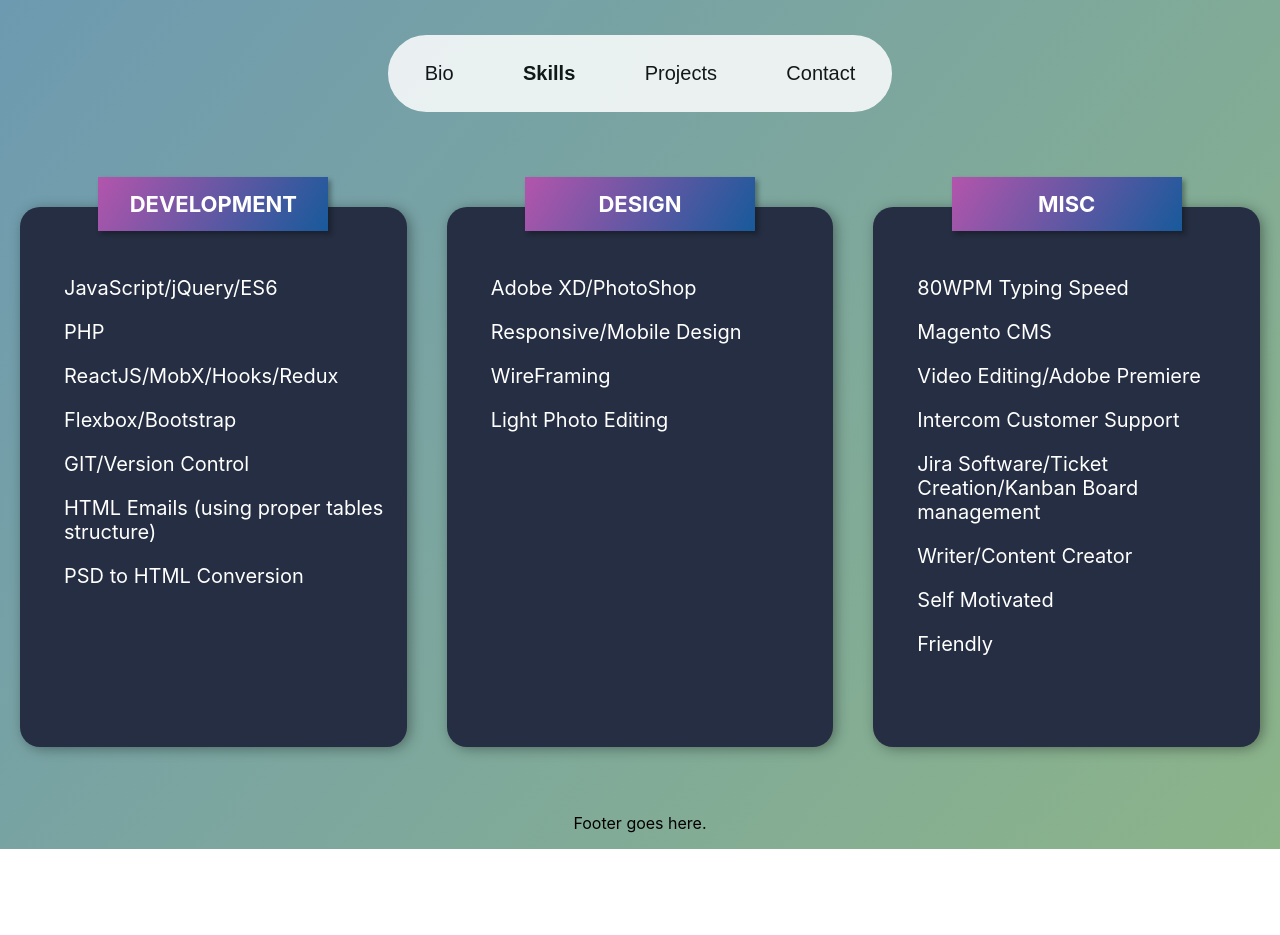
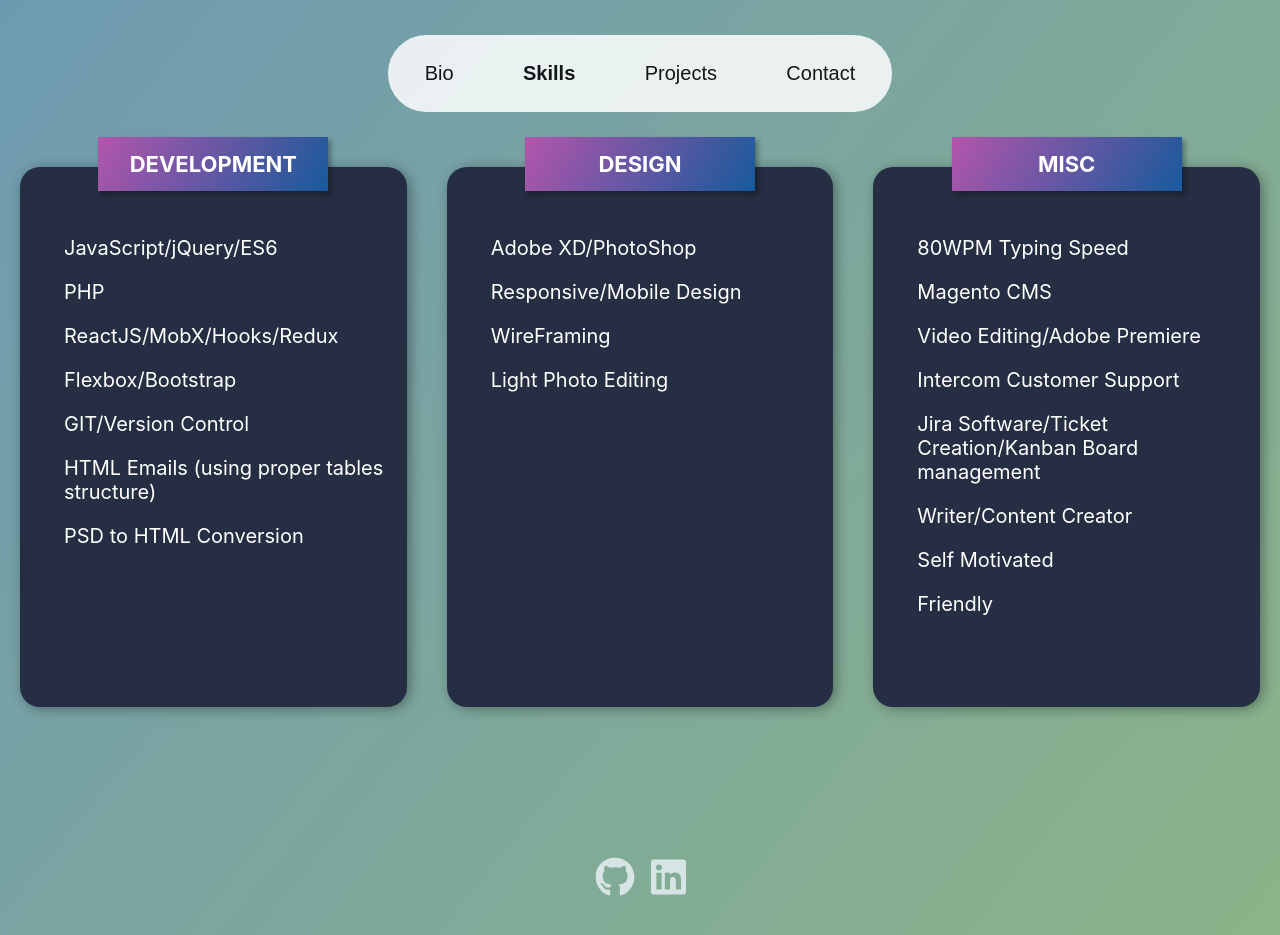
Before and after one commit to sok213/new-portolfio, a React (Create React App) app: page / in a window 1280 px wide. Both pictures are taken after a click on the button "Skills". Before the commit the page ends 849 px from the top, so only its background shows below. Built offline with nearby package versions, Linux system fonts and the light colour scheme.

Commit message:
Add social links to footer.

```diff
--- a/package.json
+++ b/package.json
@@ -4,6 +4,10 @@
   "private": true,
   "dependencies": {
     "@formspree/react": "^2.2.3",
+    "@fortawesome/fontawesome-svg-core": "^1.2.36",
+    "@fortawesome/free-brands-svg-icons": "^5.15.4",
+    "@fortawesome/free-solid-svg-icons": "^5.15.4",
+    "@fortawesome/react-fontawesome": "^0.1.15",
     "@testing-library/jest-dom": "^5.14.1",
     "@testing-library/react": "^11.2.7",
     "@testing-library/user-event": "^12.8.3",
--- a/src/Comps/Bio/Bio.module.scss
+++ b/src/Comps/Bio/Bio.module.scss
@@ -4,6 +4,7 @@
   max-width: 1600px;
   width: 100%;
   align-self: center;
+  min-height: 680px;
   height: 100%;
 }
 
--- a/src/Comps/Contact/Contact.module.scss
+++ b/src/Comps/Contact/Contact.module.scss
@@ -5,6 +5,7 @@
   flex-direction: column;
   align-self: center;
   padding: 0px 20px;
+  min-height: 680px;
 }
 
 .formContainer {
--- a/src/Comps/Footer/Footer.js
+++ b/src/Comps/Footer/Footer.js
@@ -1,11 +1,14 @@
 import React, { Component } from 'react';
 import s from './Footer.module.scss';
+import { FontAwesomeIcon } from '@fortawesome/react-fontawesome';
+import { faGithub, faLinkedin } from '@fortawesome/free-brands-svg-icons';
 
 export default function Footer() {
 
   return (
     <div className={s['footer-container']}>
-      <p>Footer goes here.</p>
+      <FontAwesomeIcon icon={faGithub} className={s.link} />
+      <FontAwesomeIcon icon={faLinkedin} className={s.link} />
     </div>
   );
 }
--- a/src/Comps/Footer/Footer.module.scss
+++ b/src/Comps/Footer/Footer.module.scss
@@ -1,9 +1,25 @@
 .footer-container {
   margin-top: 30px;
   text-align: center;
+  position: relative;
+  height: 100%;
+  padding-bottom: 30px;
 
   p {
     text-align: center;
     width: 100%;
   }
 }
+
+.link {
+  margin: 8px;
+  margin-top: 0px;
+  font-size: 40px;
+  color: #D7E4E4;
+  cursor: pointer;
+  transition: 0.2s;
+
+  &:hover {
+    color: #293D43;
+  }
+}
--- a/src/Comps/Projects/Projects.module.scss
+++ b/src/Comps/Projects/Projects.module.scss
@@ -2,7 +2,8 @@
   display: flex;
   align-content: center;
   flex-direction: column;
-  padding: 30px 20px;
+  padding: 0px 20px;
+  min-height: 680px;
 }
 
 .projectsContainer {
@@ -19,6 +20,7 @@
 
 .projectCardContainer {
   padding: 0;
+  max-width: 500px;
   width: 100%;
   height: auto;
   margin-bottom: 20px;
--- a/src/Comps/Skills/Skills.module.scss
+++ b/src/Comps/Skills/Skills.module.scss
@@ -5,7 +5,8 @@
   max-width: 1600px;
   width: 100%;
   align-self: center;
-  padding-top: 40px;
+  padding-top: 0px;
+  min-height: 680px;
 
   @media screen and (max-width: 1200px) {
     flex-direction: column;
```
Also changed, not shown: 1 other file (tests, documents, lock files or other folders).
